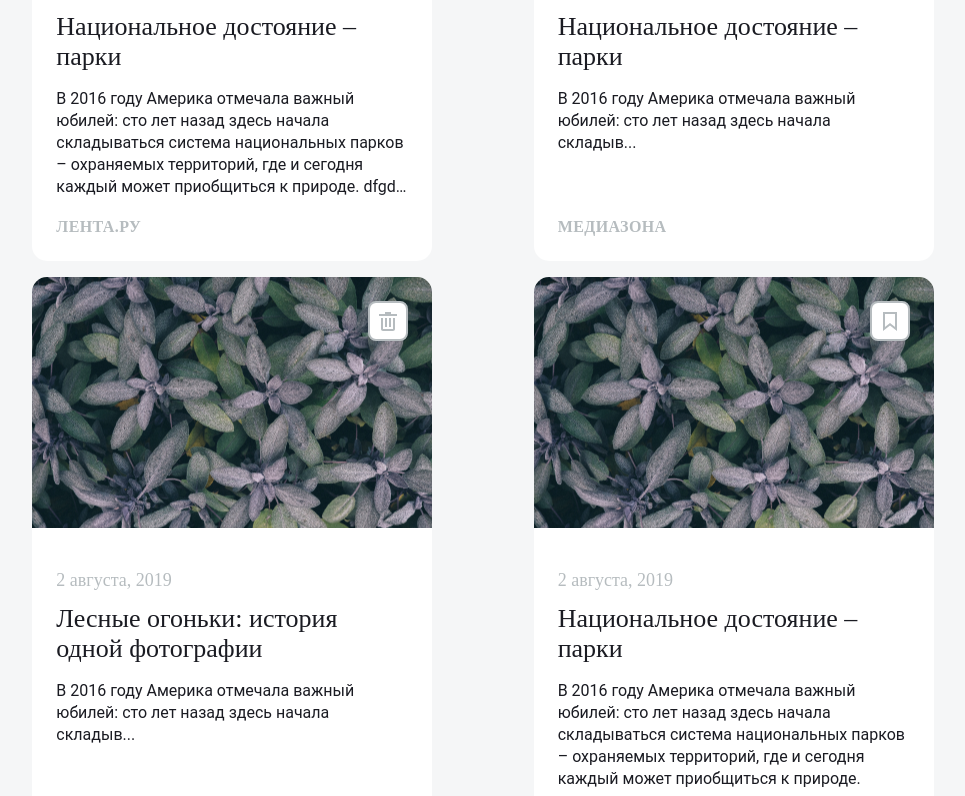
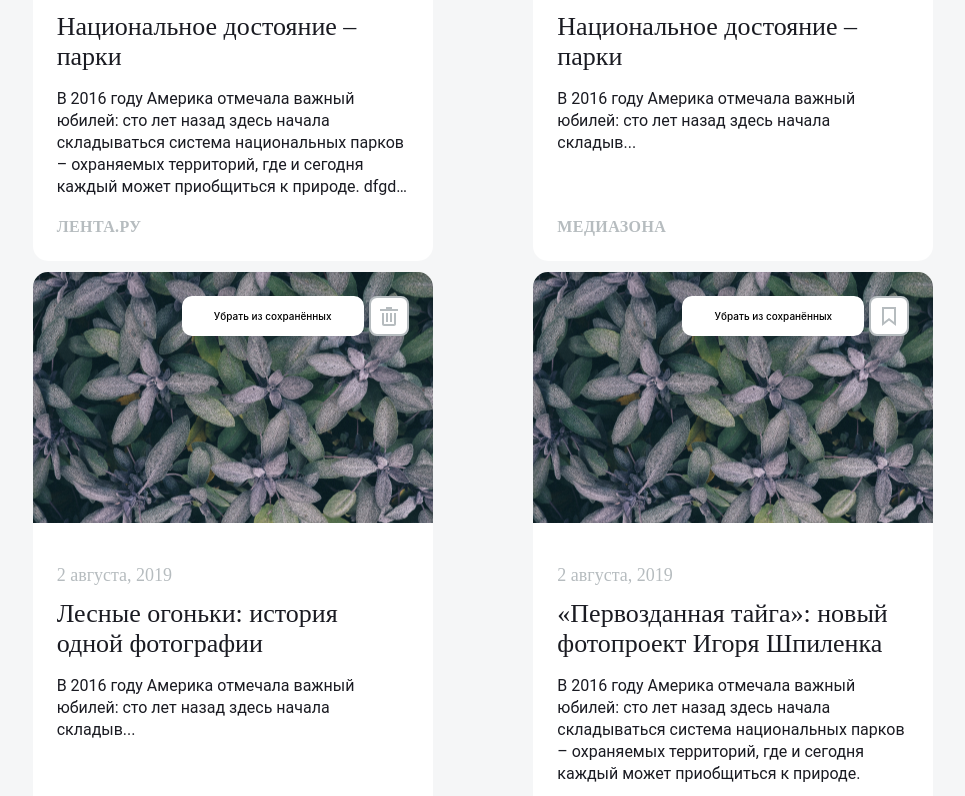
Before and after one commit to YudinArtem90/news-explorer-frontend, a React (Create React App) app: page / in a window 1280 px wide. Shown: the part 1081-1877 px from the top of the page, without its empty margins (157-1122 px from the left). Built offline with nearby package versions, Linux system fonts and the light colour scheme.

Commit message:
адаптив для листа карточек

```diff
--- a/src/components/NewsCardList/NewsCardList.css
+++ b/src/components/NewsCardList/NewsCardList.css
@@ -28,7 +28,6 @@
 
 .news-card-list-container__card-list{
     display: grid;
-    grid-template-columns: repeat(auto-fit, minmax(224px, 400px));
     justify-content: space-evenly;
     margin: auto;
 }
@@ -45,7 +44,7 @@
     }
 
     .news-card-list-container__card-list{
-        padding: 24px 0;
+        grid-template-columns: repeat(auto-fit, 288px);
         gap: 10px;
     }
 
@@ -66,6 +65,7 @@
     }
 
     .news-card-list-container__card-list{
+        grid-template-columns: repeat(auto-fit, 224px);
         padding: 32px 0;
         gap: 8px;
     }
@@ -77,8 +77,12 @@
 }
 
 @media (min-width: 769px){
-    .news-card-list-container{
-        padding: 80px 104px;
+    .news-card-list-container_theme_main-page{
+        padding: 80px 100px;
+    }
+
+    .news-card-list-container_theme_saved-news{
+        padding: 0 100px;
     }
 
     .news-card-list-container__title{
@@ -87,8 +91,9 @@
     }
 
     .news-card-list-container__card-list{
+        grid-template-columns: repeat(auto-fit, minmax(224px, 400px));
         padding: 64px 0;
-        gap: 16px;
+        gap: 11px;
     }
 
     .news-card-list-container__button{
--- a/src/components/NewsCardList/NewsCardList.js
+++ b/src/components/NewsCardList/NewsCardList.js
@@ -1,10 +1,18 @@
 import './NewsCardList.css';
 import Card from '../Card/Card';
+import { Link, withRouter } from 'react-router-dom';
 
-function NewsCardList() {
+function NewsCardList(props) {
+
+    const mainPage = props.location.pathname === '/';
+
     return (
-        <div className="news-card-list-container">
-            <h2 className="news-card-list-container__title">Результаты поиска</h2>
+        <div className={`news-card-list-container ${mainPage ? 'news-card-list-container_theme_main-page' : 'news-card-list-container_theme_saved-news'}`}>
+
+            {
+                mainPage ?  <h2 className="news-card-list-container__title">Результаты поиска</h2> : null
+            }
+
             <div className="news-card-list-container__card-list">
             <>
                 <Card/>
@@ -43,6 +51,7 @@ function NewsCardList() {
             <>
                 <div className="new-card-container">
                     <div className="new-card-container__header">
+                        <label className="new-card-container__inform-label">Убрать из сохранённых</label>
                         <button className="new-card-container__button new-card-container__button_delete-articles"></button>
                     </div>
                     <div className="new-card-container__main">
@@ -58,11 +67,12 @@ function NewsCardList() {
             <>
                 <div className="new-card-container">
                     <div className="new-card-container__header">
+                        <label className="new-card-container__inform-label">Убрать из сохранённых</label>
                         <button className="new-card-container__button new-card-container__button_save-articles"></button>
                     </div>
                     <div className="new-card-container__main">
                         <label className="new-card-container__date">2 августа, 2019</label>
-                        <h2 className="new-card-container__title">Национальное достояние – парки</h2>
+                        <h2 className="new-card-container__title">«Первозданная тайга»: новый фотопроект Игоря Шпиленка</h2>
                         <p className="new-card-container__article">В 2016 году Америка отмечала важный юбилей: сто лет назад здесь начала складываться система национальных парков – охраняемых территорий, где и сегодня каждый может приобщиться к природе.</p>
                         <label className="new-card-container__source-of-information">Лента.ру</label>
                     </div>
@@ -86,9 +96,13 @@ function NewsCardList() {
             </>
 
             </div>
-            <button className="news-card-list-container__button">Показать еще</button>
+
+            {
+                mainPage ?  <button className="news-card-list-container__button">Показать еще</button> : null
+            }
+
         </div>
     );
   }
 
-  export default NewsCardList;
+  export default withRouter(NewsCardList);
```
